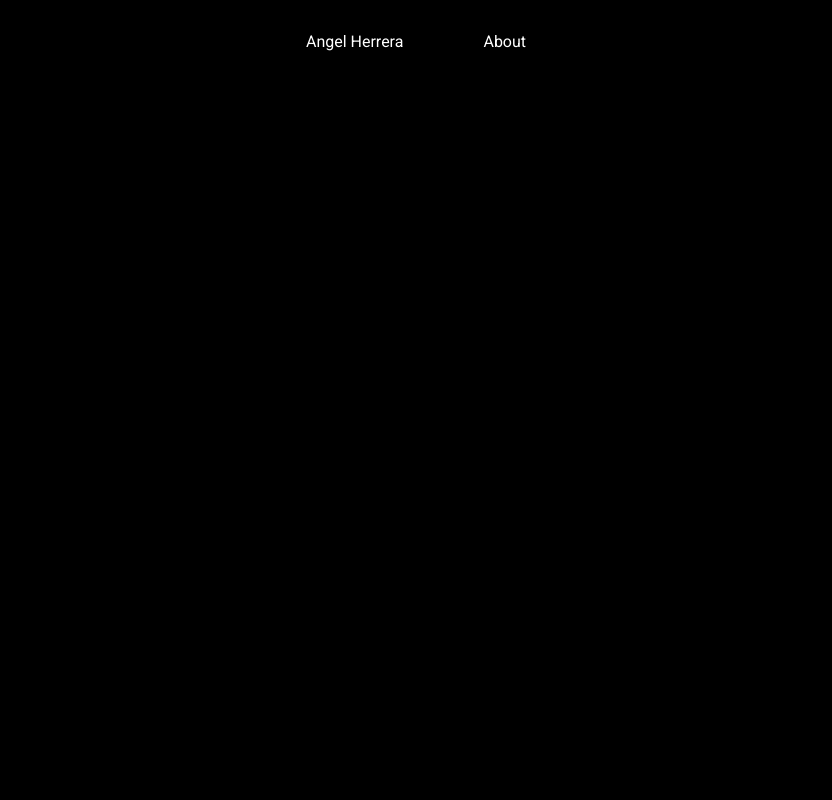
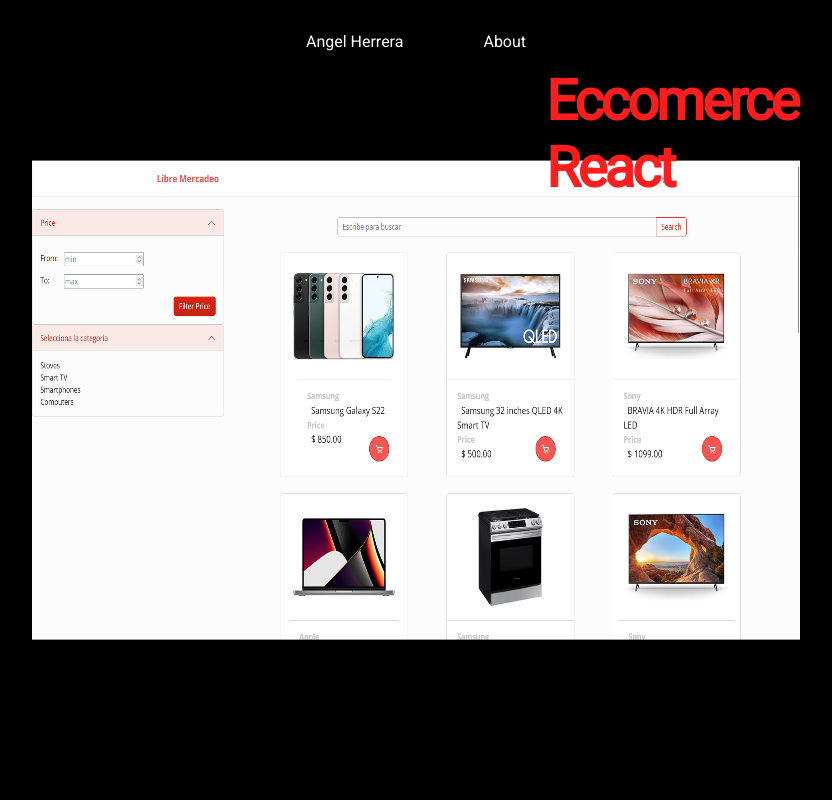
Before and after one commit to AngelHerreraZe/portfoliov2, a React (Vite) app: page / in a window 1280 px wide. Shown: the top 800 px of the page, without its empty margins (224-1056 px from the left). Built offline with nearby package versions, Linux system fonts and the light colour scheme.

Commit message:
added parallax desktop

```diff
--- a/package.json
+++ b/package.json
@@ -10,6 +10,7 @@
     "preview": "vite preview"
   },
   "dependencies": {
+    "framer-motion": "^10.16.16",
     "react": "^18.2.0",
     "react-dom": "^18.2.0",
     "react-scroll-parallax": "^3.4.5"
--- a/src/App.jsx
+++ b/src/App.jsx
@@ -11,9 +11,7 @@
   return (
     <main className="main-container">
       <AppNavBar work={work} setWork={setWork} />
-      <ParallaxProvider>
-        {work ? <Work /> : <About />}
-      </ParallaxProvider>
+      {work ? <Work /> : <About />}
     </main>
   );
 }
--- a/src/components/Work.jsx
+++ b/src/components/Work.jsx
@@ -1,20 +1,52 @@
-import React, { useState } from "react";
+import React, { useRef, useState } from "react";
 import ecommerceReact from "../assets/imgs/ecommerce-react.png";
 import ecommerceJs from "../assets/imgs/ecommerce-js-vanilla.png";
 import pokedex from "../assets/imgs/pokedex.png";
 import rickAndMorty from "../assets/imgs/rick-morty.png";
 import Modal from "./Modal";
-import { ParallaxBanner, ParallaxBannerLayer } from "react-scroll-parallax";
+import {
+  motion,
+  useScroll,
+  useSpring,
+  useTransform,
+  MotionValue,
+} from "framer-motion";
+
+
 
 const Work = () => {
+  function useParallax(value, distance) {
+    return useTransform(value, [0, 1], [-distance, distance]);
+  }
+
+  function Image({ id }) {
+    const ref = useRef(null);
+    const { scrollYProgress } = useScroll({ target: ref });
+    const y = useParallax(scrollYProgress, 300);
+    return (
+      <section>
+        <div ref={ref} >
+          <img src={id.url} alt="" className="img-parallax" onClick={() => imgClicked((id.id - 1))}/>
+        </div>
+        <motion.h2 style={{ y }}>{id.name}</motion.h2>
+      </section>
+    );
+  }
   const [modal, setModal] = useState(false);
   const [imgToShow, setImgToShow] = useState(0);
-  const imgArray = [ecommerceReact, ecommerceJs, pokedex, rickAndMorty];
+  const imgArray = [{id: 1, url: ecommerceReact, name: "Eccomerce React"}, {id: 2, url: ecommerceJs, name: "Eccomerce JS Vanilla"}, {id: 3, url: pokedex, name: "Pokedex"}, {id: 4, url: rickAndMorty, name: "Rick and morty"}];
 
   const imgClicked = (img) => {
     setModal(true);
     setImgToShow(img);
   };
+
+  const { scrollYProgress } = useScroll();
+  const scaleX = useSpring(scrollYProgress, {
+    stiffness: 100,
+    damping: 30,
+    restDelta: 0.001,
+  });
 
   if (modal) {
     return (
@@ -30,9 +62,9 @@
       <div>
         <div className="work-content">
           {imgArray.map((img) => (
-            <div className="relative" key={imgArray.indexOf(img)}>
+            <div className="relative" key={imgArray[imgArray.indexOf(img)].id}>
               <img
-                src={img}
+                src={imgArray[imgArray.indexOf(img)].url}
                 alt=""
                 className="card"
                 onClick={() => imgClicked(imgArray.indexOf(img))}
@@ -40,10 +72,10 @@
             </div>
           ))}
         </div>
-        <div className="Parallax-baners">
-          <ParallaxBanner>
-
-          </ParallaxBanner>
+        <div className="desktop" >
+          {imgArray.map((image) => (
+            <Image id={image} key={image.id} onClick={() => imgClicked(image.id)}/>
+          ))}
         </div>
       </div>
     );
--- a/src/style/App.css
+++ b/src/style/App.css
@@ -211,6 +211,10 @@
   display: none;
 }
 
+.desktop {
+  display: none;
+}
+
 @keyframes fadeInAndGrow {
   from {
     transform: scale(0.5);
@@ -331,10 +335,93 @@
     cursor: pointer;
   }
 
-  .Parallax-baners {
+  .work-galery {
+    margin-top: 2rem;
     display: flex;
     flex-direction: column;
-    width: 100vw;
+    align-items: center;
+    justify-content: center;
+  }
+
+  .img-banner {
+    width: 80%;
+  }
+
+  .img-work-galery {
+    width: 100%;
+  }
+
+  section > div {
+    width: 60vw;
+    height: 60vh;
+    position: relative;
+    max-height: 90vh;
+    margin: 20px;
+    background: var(--white);
+    overflow: hidden;
+  }
+
+  .img-parallax {
+    position: absolute;
+    top: 0;
+    left: 0;
+    right: 0;
+    bottom: 0;
+    width: 100%;
+    height: 100%;
+  }
+
+  .progress {
+    position: fixed;
+    left: 0;
+    right: 0;
+    height: 5px;
+    background: var(--accent);
+    bottom: 100px;
+  }
+
+  section {
     height: 100vh;
+    display: flex;
+    justify-content: center;
+    align-items: center;
+    position: relative;
+    scroll-snap-align: center;
+    perspective: 500px;
+  }
+
+  ::-webkit-scrollbar {
+    height: 5px;
+    width: 5px;
+    background: var(--background);
+  }
+
+  ::-webkit-scrollbar-thumb {
+    background: var(--accent);
+    -webkit-border-radius: 1ex;
+  }
+
+  ::-webkit-scrollbar-corner {
+    background: var(--background);
+  }
+
+  html {
+    scroll-snap-type: y mandatory;
+  }
+
+  .desktop {
+    display: block;
+  }
+
+  h2 {
+    margin: 0;
+    color: rgb(255, 29, 29);
+    left: calc(50% + 130px);
+    font-size: 56px;
+    font-weight: 700;
+    letter-spacing: -3px;
+    line-height: 1.2;
+    position: absolute;
+    border-radius: 2rem;
   }
 }
```
Also changed, not shown: 1 other file (tests, documents, lock files or other folders).
